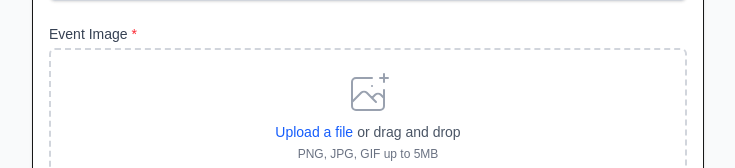
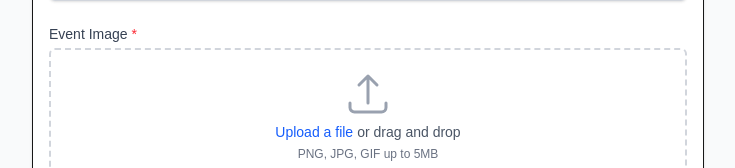
Before and after one commit to CosmoDevs/cosmoslive, a Next.js app: page /admin in a window 1280 px wide. Shown: the part 454-622 px from the top of the page, without its empty margins (272-1007 px from the left). Built offline with nearby package versions, Linux system fonts and the light colour scheme.

Commit message:
cl-19/event-form changes done

```diff
--- a/src/app/(routes)/admin/component/event-form.js
+++ b/src/app/(routes)/admin/component/event-form.js
@@ -2,11 +2,10 @@
 
 import React from "react";
 import { Formik, Form, Field, ErrorMessage } from "formik";
-import * as Yup from "yup";
+import { string, mixed, object } from "yup";
 import { Input, TextArea, ImageUpload } from "@/components/shared";
 import { Card, Button } from "@/components/ui";
 
-// ✅ Constants for image validation
 const MAX_IMAGE_SIZE = 5 * 1024 * 1024; // 5MB
 const ACCEPTED_IMAGE_TYPES = [
   "image/jpeg",
@@ -15,12 +14,11 @@ const ACCEPTED_IMAGE_TYPES = [
   "image/webp",
 ];
 
-// ✅ Yup schema for validation
-const EventSchema = Yup.object().shape({
-  title: Yup.string().trim().required("Title is required"),
-  datetime: Yup.string().required("Date and time are required"),
-  description: Yup.string().trim().required("Description is required"),
-  image: Yup.mixed()
+const EventSchema = object().shape({
+  title: string().trim().required("Title is required"),
+  datetime: string().required("Date and time are required"),
+  description: string().trim().required("Description is required"),
+  image: mixed()
     .required("Image is required")
     .test("fileSize", "File size too large (max 5MB)", (value) =>
       value ? value.size <= MAX_IMAGE_SIZE : false,
@@ -38,6 +36,11 @@ const EventForm = () => {
     image: null,
   };
 
+  const handleImageChange = (e, setFieldValue) => {
+    const file = e.target.files[0];
+    setFieldValue("image", file);
+  };
+
   const handleSubmit = async (
     values,
     { resetForm, setSubmitting, setStatus },
@@ -48,9 +51,6 @@ const EventForm = () => {
       submitData.append("datetime", new Date(values.datetime).toISOString());
       submitData.append("description", values.description);
       submitData.append("image", values.image);
-
-      // TODO: Replace with your actual API endpoint
-      // const response = await fetch('/api/events', { method: 'POST', body: submitData });
 
       resetForm();
       setStatus({ success: "Event created successfully!" });
@@ -126,15 +126,12 @@ const EventForm = () => {
 
             {/* Image Upload */}
             <Field name="image">
-              {({ meta }) => (
+              {({ meta, form }) => (
                 <ImageUpload
                   label="Event Image"
                   id="event-image"
                   name="image"
-                  onChange={(e) => {
-                    const file = e.target.files[0];
-                    setFieldValue("image", file);
-                  }}
+                  onChange={(e) => handleImageChange(e, form.setFieldValue)}
                   error={meta.touched && meta.error ? meta.error : ""}
                   required
                 />
--- a/src/components/shared/image-upload.js
+++ b/src/components/shared/image-upload.js
@@ -1,6 +1,7 @@
 "use client";
 import React, { useState } from "react";
 import { Button } from "@/components/ui";
+import { ArrowUpTrayIcon } from "@heroicons/react/24/outline";
 
 // Constants to avoid hardcoding
 const DEFAULT_ACCEPT_TYPE = "image/*";
@@ -80,19 +81,7 @@ const ImageUpload = ({
             </div>
           ) : (
             <>
-              <svg
-                className="mx-auto h-12 w-12 text-gray-400"
-                stroke="currentColor"
-                fill="none"
-                viewBox="0 0 48 48"
-              >
-                <path
-                  d="M28 8H12a4 4 0 00-4 4v20m32-12v8m0 0v8a4 4 0 01-4 4H12a4 4 0 01-4-4v-4m32-4l-3.172-3.172a4 4 0 00-5.656 0L28 28M8 32l9.172-9.172a4 4 0 015.656 0L28 28m0 0l4 4m4-24h8m-4-4v8m-12 4h.02"
-                  strokeWidth={2}
-                  strokeLinecap="round"
-                  strokeLinejoin="round"
-                />
-              </svg>
+              <ArrowUpTrayIcon className="mx-auto h-12 w-12 text-gray-400" />
 
               {/* Upload Text & Input */}
               <div className="flex text-sm text-gray-600">
```
